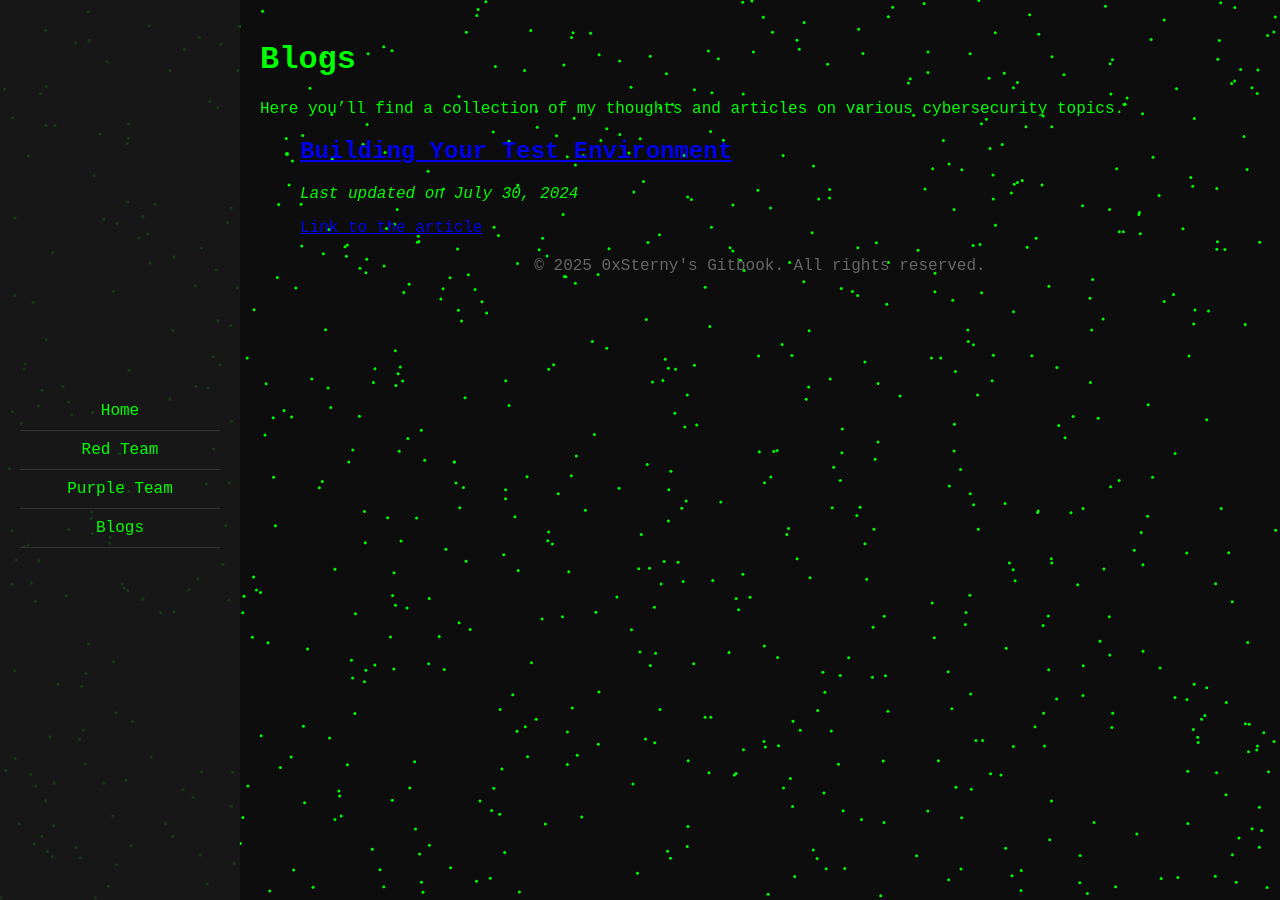
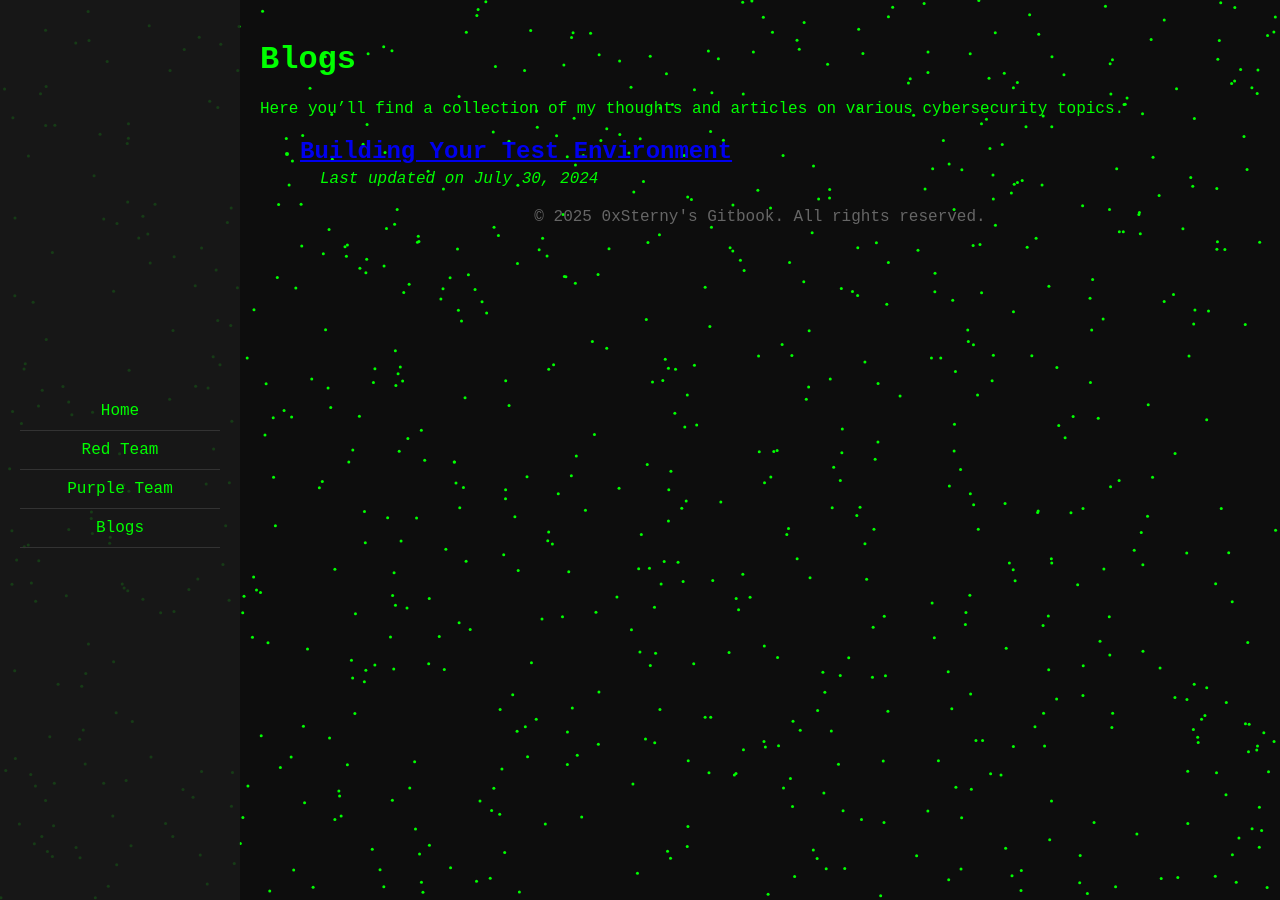
Before and after one commit to 0xSterny/0xSterny.github.io, a Jekyll site: the page built from blogs/index.md, in a window 1280 px wide. Built offline with Jekyll 4.4.1, drawn with Linux system fonts in a browser that asks for light colours.

Commit message:
blog test

```diff
--- a/_posts/2024-07-30-building-your-test-environment.md
+++ b/_posts/2024-07-30-building-your-test-environment.md
@@ -3,5 +3,3 @@ layout: default
 title: "Building Your Test Environment"
 last_modified_at: 2024-07-30
 ---
-
-[Link to the article](#)
--- a/assets/css/style.css
+++ b/assets/css/style.css
@@ -66,6 +66,16 @@ body, html {
     color: #00ff00;
 }
 
+/* Blog list styles */
+.blog-list h2 {
+    margin-bottom: 0;
+}
+
+.blog-list .last-updated {
+    margin-top: 5px;
+    margin-left: 20px; /* Indentation */
+}
+
 .header h1, .header p {
     color: #00ff00;
 }
--- a/blogs/index.md
+++ b/blogs/index.md
@@ -7,14 +7,13 @@ title: Blogs
 
 Here you'll find a collection of my thoughts and articles on various cybersecurity topics.
 
-<ul>
+<ul class="blog-list">
     {% for post in site.posts %}
         <li>
             <h2><a href="{{ post.url | relative_url }}">{{ post.title }}</a></h2>
             {% if post.last_modified_at %}
-                <p><em>Last updated on {{ post.last_modified_at | date: "%B %d, %Y" }}</em></p>
+                <p class="last-updated"><em>Last updated on {{ post.last_modified_at | date: "%B %d, %Y" }}</em></p>
             {% endif %}
-            <p>{{ post.excerpt }}</p>
         </li>
     {% endfor %}
 </ul>
```
